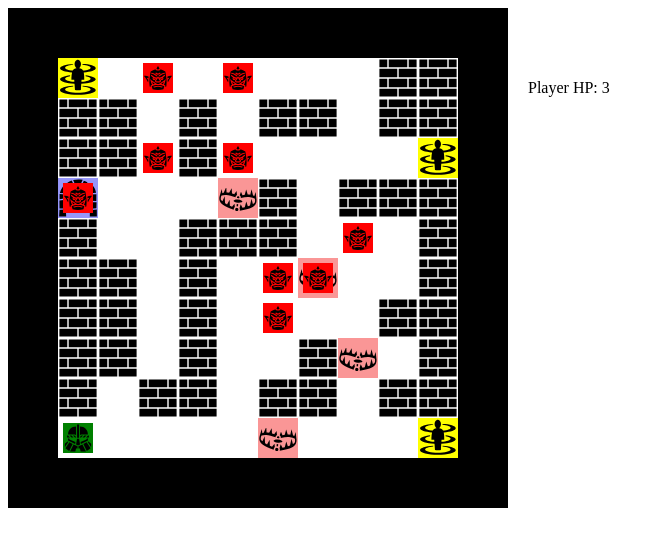
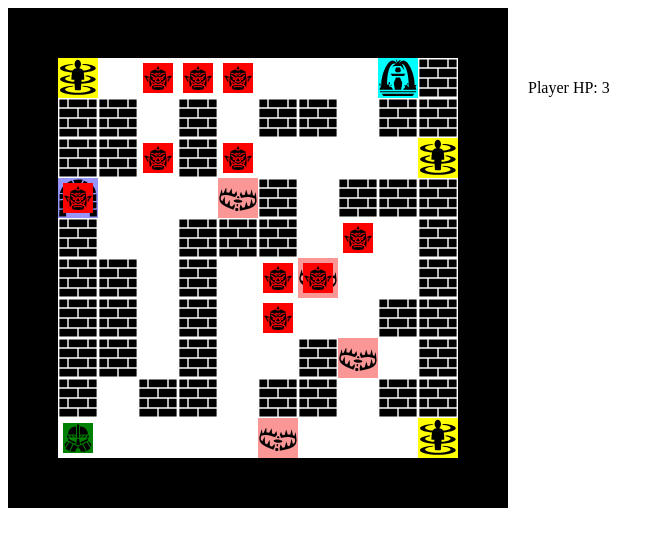
Before and after one commit to MKomaltilov/roguelike-game, a website: page index.html in a window 1280 px wide. Both pictures are taken after a click on the element 78 px from the left and 438 px from the top of the page. Shown: the whole page, without its empty margins (0-664 px from the left). Drawn offline with Linux system fonts and the light colour scheme.

Commit message:
heal fountain added

```diff
--- a/css/game.css
+++ b/css/game.css
@@ -46,6 +46,11 @@
     background-image: url("../img/teleport.svg");
 }
 
+.game-cell-heal-fountain {
+    background-color: cyan;
+    background-image: url("../img/heal-fountain.svg");
+}
+
 .game-cell-trap {
     background-color: rgb(250, 150, 150);
     background-image: url("../img/wolf-trap.svg");
--- a/js/game.js
+++ b/js/game.js
@@ -52,6 +52,7 @@ class VerticalEnemy extends Enemy {
             } else {
                 field[this.X][this.Y].object = undefined;
                 this.X--;
+                field[this.X][this.Y].object = this;
             }
         } else {
             this.direction = 'up';
@@ -65,6 +66,7 @@ class VerticalEnemy extends Enemy {
             } else {
                 field[this.X][this.Y].object = undefined;
                 this.X++;
+                field[this.X][this.Y].object = this;
             }
         } else {
             this.direction = 'down';
@@ -90,6 +92,7 @@ class HorizontalEnemy extends Enemy {
             } else {
                 field[this.X][this.Y].object = undefined;
                 this.Y--;
+                field[this.X][this.Y].object = this;
             }
         } else {
             this.direction = 'right';
@@ -103,6 +106,7 @@ class HorizontalEnemy extends Enemy {
             } else {
                 field[this.X][this.Y].object = undefined;
                 this.Y++;
+                field[this.X][this.Y].object = this;
             }
         } else {
             this.direction = 'left';
@@ -137,6 +141,18 @@ class Finish extends Floor {
     onStep(game) {
         alert('Player won!');
         location.reload();
+    }
+}
+
+class HealFountain extends Floor {
+    constructor(x, y) {
+        super(x, y);
+        this.name = 'heal-fountain';
+    }
+
+    onStep(game) {
+        if(game.player.hitPoints < 3) game.player.hitPoints++;
+        game.log('Player healed for 1HP. Total HP: ' + game.player.hitPoints);
     }
 }
 
@@ -206,7 +222,7 @@ class Board {
         this._fieldElement = div;
 
         this.field = [
-            ['T', '0', '0', '0', '0', '0', '0', '0', '1', '1'],
+            ['T', '0', '0', '0', '0', '0', '0', '0', 'H', '1'],
             ['1', '1', '0', '1', '0', '1', '1', '0', '1', '1'],
             ['1', '1', '0', '1', '0', '0', '0', '0', '0', 'T'],
             ['F', '0', '0', '0', 'X', '1', '0', '1', '1', '1'],
@@ -232,6 +248,9 @@ class Board {
                         break;
                     case 'X':
                         this.field[x][y] = new Trap(x, y);
+                        break;
+                    case 'H':
+                        this.field[x][y] = new HealFountain(x, y);
                         break;
                     default:
                         this.field[x][y] = new Wall(x, y);
@@ -392,23 +411,26 @@ class Game {
             }
         }
 
+        this.board.field[this.player.X][this.player.Y].onStep(this);
+
+        this.board.draw();
+        this.objects.draw();
+        this.drawStatistic();
+
         for(let enemy of this.objects.objects) {
             if(enemy instanceof Enemy) {
                 enemy.action(this);
             }
         }
 
-        this.board.field[this.player.X][this.player.Y].onStep(this);
-
         this.board.draw();
         this.objects.draw();
         this.drawStatistic();
 
-
+        this.checkEnd();
     }
 
     drawStatistic() {
-        console.log(this.statisticElement);
         this.statisticElement.innerHTML = '';
         let playerHP = document.createElement('p');
         playerHP.innerHTML = 'Player HP: ' + this.player.hitPoints;
@@ -418,10 +440,6 @@ class Game {
     hitPlayer() {
         this.player.hitPoints--;
         this.log('Player\'s HP: ' + this.player.hitPoints);
-        if(this.player.hitPoints <= 0) {
-            alert('game over');
-            location.reload();
-        }
     }
 
     log(string) {
@@ -435,6 +453,13 @@ class Game {
             let line = document.createElement('p');
             line.innerHTML = this.logs[i];
             this.logsElement.appendChild(line);
+        }
+    }
+
+    checkEnd() {
+        if(this.player.hitPoints <= 0) {
+            alert('game over');
+            location.reload();
         }
     }
 }
```
Also changed, not shown: img/heal-fountain.svg (added).
